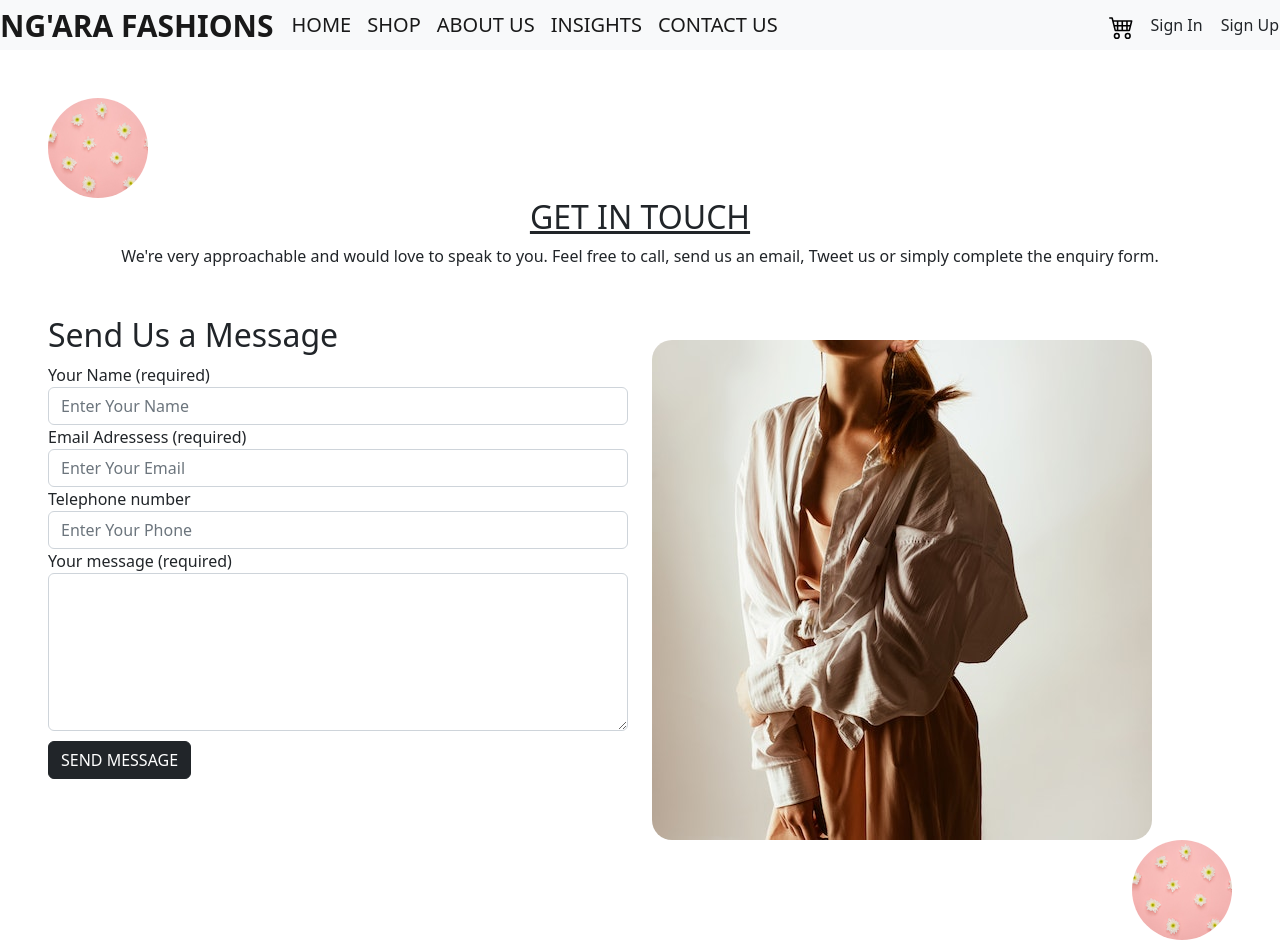
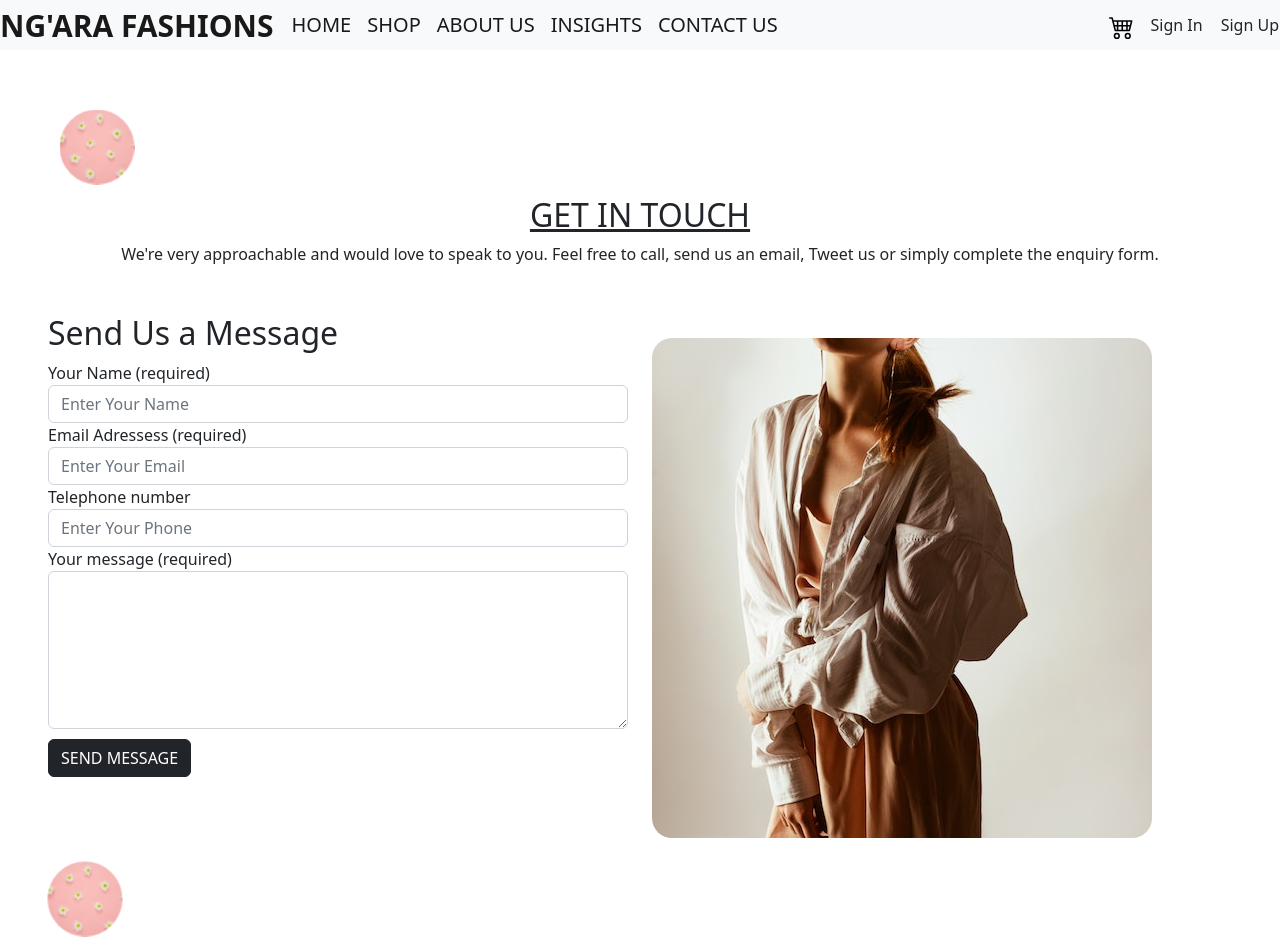
Before and after one commit to Carol254/kuiFashions, an Angular app: page /dashboard/contact-us in a window 1280 px wide. Shown: the top 952 px of the page. Built offline with nearby package versions, Linux system fonts and the light colour scheme.

Commit message:
changes made to contact-us

```diff
--- a/src/app/dashboard/contact-us/contact-us.component.css
+++ b/src/app/dashboard/contact-us/contact-us.component.css
@@ -27,11 +27,31 @@ body {
   border-radius: 20px;
  }
 
+ .bottom{
+  justify-content: flex-end;
+}
+
   .flower-img{
-    width:100px;
-    height:100px;
+    width:50px;
+    height:50px;
     border-radius: 50%;
   }
-  .bottom{
-    margin-left:auto;
+
+  .zoom-in-zoom-out {
+    margin: 24px;
+    width:50px;
+    height:50px;
+    animation: zoom-in-zoom-out 2s ease-out infinite;
   }
+
+  @keyframes zoom-in-zoom-out {
+    0% {
+      transform: scale(1, 1);
+    }
+    50% {
+      transform: scale(1.5, 1.5);
+    }
+    100% {
+      transform: scale(1, 1);
+    }
+  }
--- a/src/app/dashboard/contact-us/contact-us.component.html
+++ b/src/app/dashboard/contact-us/contact-us.component.html
@@ -1,8 +1,8 @@
 <div class="green-contact-form p-5 bg-white">
 
-
+  <div class="zoom-in-zoom-out">
     <img src="/assets/flower.jpg" class="flower-img">
-
+  </div>
 
     <div class="title-form mb-5">
       <h2><u> GET IN TOUCH </u></h2>
@@ -45,8 +45,11 @@
 
     </div>
 
-    <div class="d-flex">
-      <img src="/assets/flower.jpg" class="flower-img bottom">
+    <div class="d-flex zoom-in-zoom-out flex-row-reverse">
+      <div class="p-2"><img src="/assets/flower.jpg" class="flower-img"></div>
+
     </div>
 
+
+
   </div>
```
